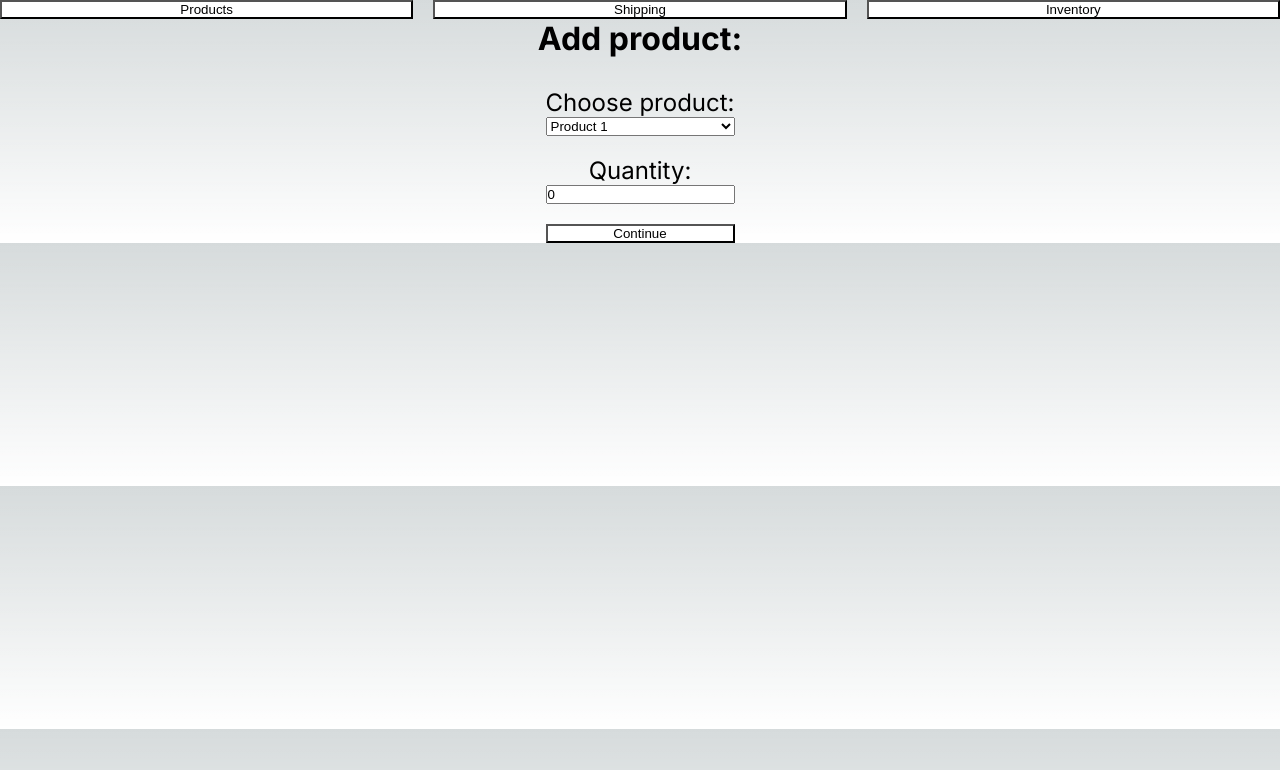
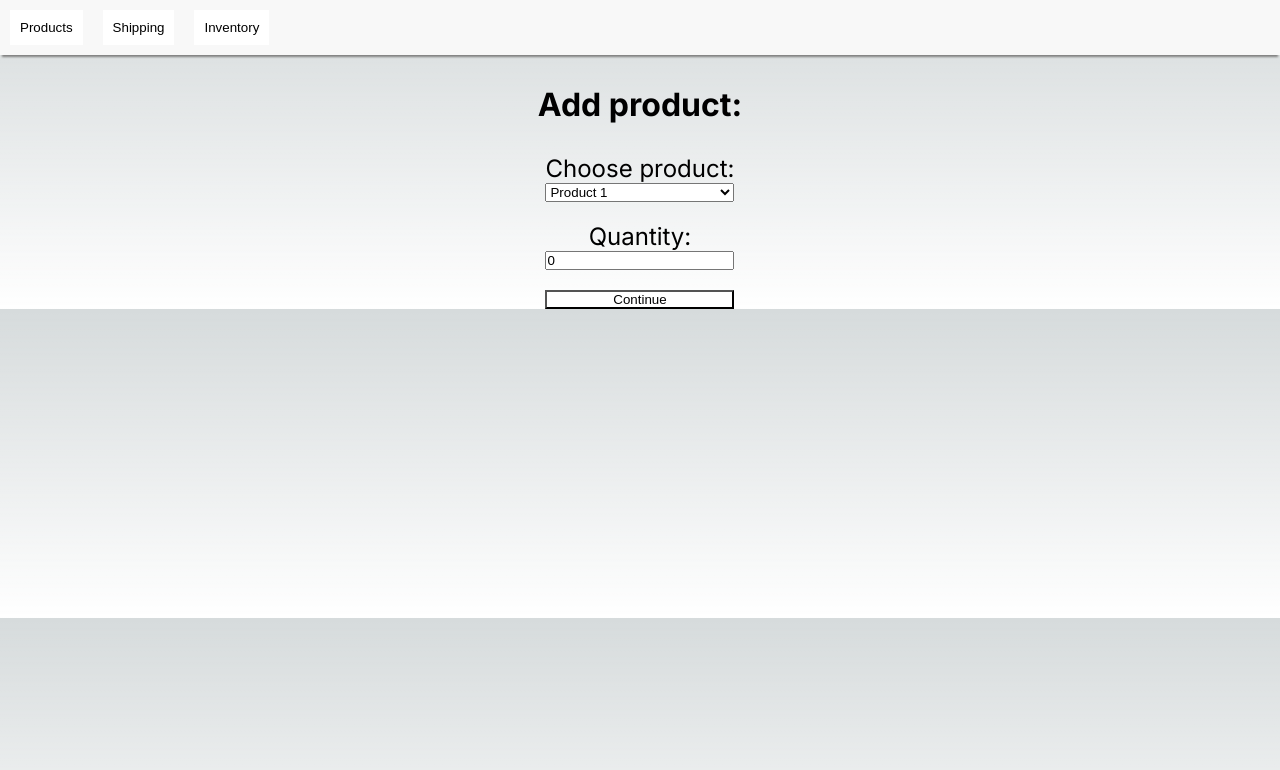
Before and after one commit to ASECAPocoTesteable/warehouse-web, a Next.js app: page /AddProduct in a window 1280 px wide. Shown: the top 770 px of the page. Built offline with nearby package versions, Linux system fonts and the light colour scheme.

Commit message:
Creates a NavBar

```diff
--- a/src/app/AddProduct/page.js
+++ b/src/app/AddProduct/page.js
@@ -1,6 +1,7 @@
 "use client";
 
 import React, { useState } from "react";
+import NavBar from "@/components/NavBar";
 
 const AddProductPage = () => {
     const options = ["Product 1", "Product 2", "Product 3", "Product 4"];
@@ -16,12 +17,8 @@ const AddProductPage = () => {
     };
 
     return (
-        <div>
-            <div style={{ display: "flex", flexDirection: "row", gap: "20px", width: "100%" }}>
-                <button style={{ backgroundColor: "white", color: "black", flex: "1" }}>Products</button>
-                <button style={{ backgroundColor: "white", color: "black", flex: "1" }}>Shipping</button>
-                <button style={{ backgroundColor: "white", color: "black", flex: "1" }}>Inventory</button>
-            </div>
+        <div style={{ display: "flex", flexDirection: "column", alignItems: "center", gap: "30px"}}>
+            <NavBar />
             <div style={{ display: "flex", flexDirection: "column"}}>
                 <div style={{ display: "flex", flexDirection: "column", alignItems: "center", gap: "30px"}}>
                     <h1>Add product:</h1>
--- /dev/null
+++ b/src/components/NavBar.js
@@ -0,0 +1,55 @@
+import React from 'react';
+import Link from 'next/link';
+
+const NavBar = () => {
+    return (
+        <div style={{
+            display: "flex",
+            flexDirection: "row",
+            gap: "20px",
+            width: "100%",
+            padding: "10px",
+            backgroundColor: "#f8f8f8",
+            boxShadow: "0 4px 2px -2px gray"
+        }}>
+            <Link href="/AddProduct">
+                <button style={{
+                    backgroundColor: "white",
+                    color: "black",
+                    flex: "1",
+                    padding: "10px",
+                    border: "none",
+                    cursor: "pointer"
+                }}>
+                    Products
+                </button>
+            </Link>
+            <Link href="/ShipmentsOverview">
+                <button style={{
+                    backgroundColor: "white",
+                    color: "black",
+                    flex: "1",
+                    padding: "10px",
+                    border: "none",
+                    cursor: "pointer"
+                }}>
+                    Shipping
+                </button>
+            </Link>
+            <Link href="/inventory">
+                <button style={{
+                    backgroundColor: "white",
+                    color: "black",
+                    flex: "1",
+                    padding: "10px",
+                    border: "none",
+                    cursor: "pointer"
+                }}>
+                    Inventory
+                </button>
+            </Link>
+        </div>
+    );
+};
+
+export default NavBar;
```
Also changed, not shown: src/app/ShipmentsOverview/page.js (+5 -2 lines).
